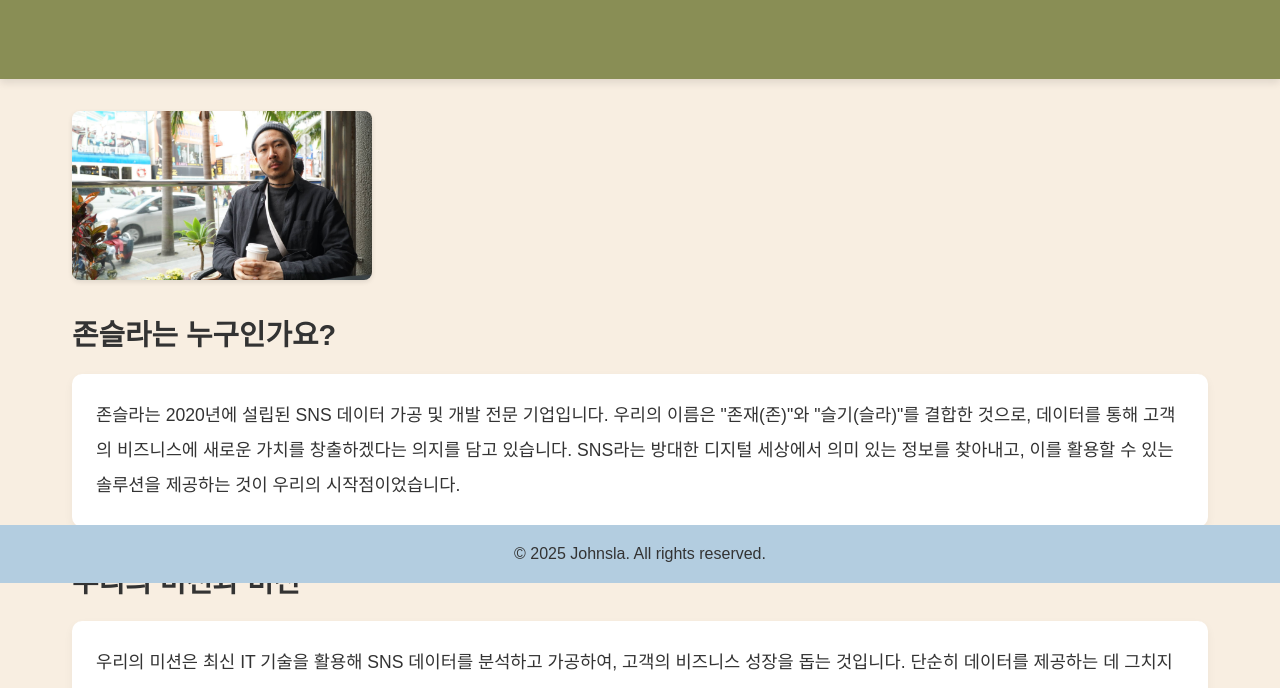
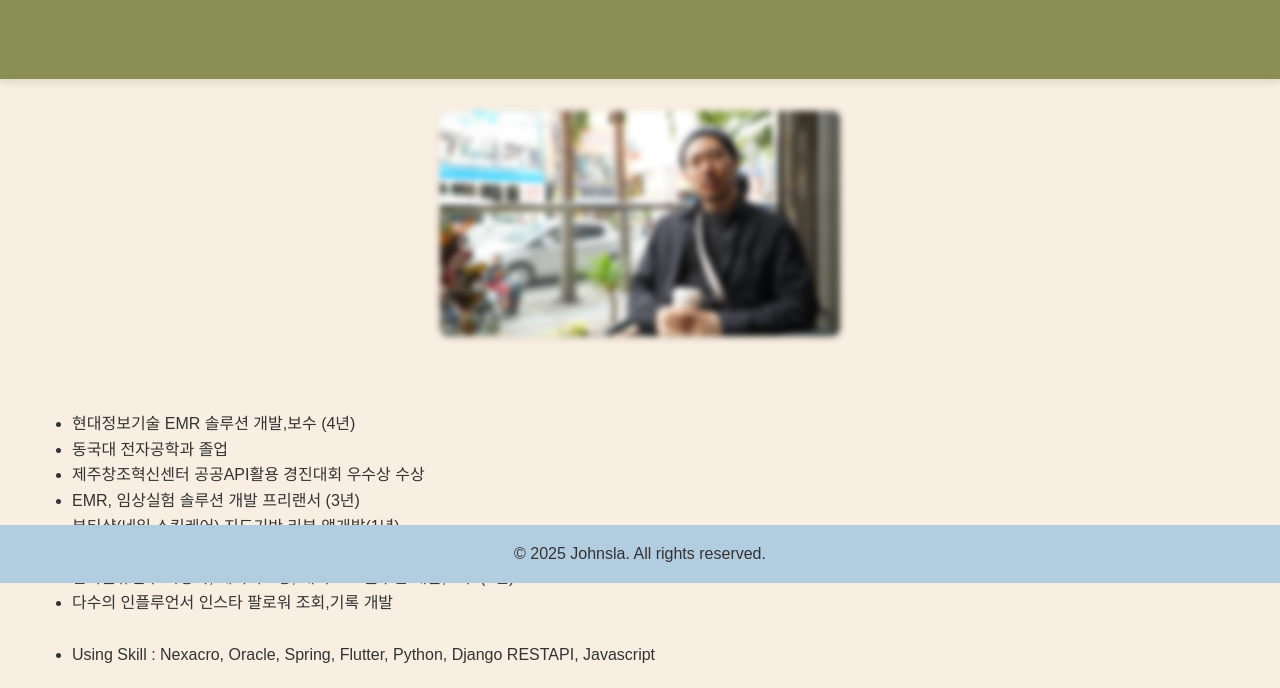
Before and after one commit to kery27/adjohnsla, a plain HTML site: page about.html in a window 1280 px wide. Shown: the part 217-905 px from the top of the page. Drawn offline with Linux system fonts and the light colour scheme.

Commit message:
Add files via upload

```diff
--- a/about.html
+++ b/about.html
@@ -64,7 +64,7 @@
         }
 
         .about-section h2 {
-            font-size: 4.5rem; /* index의 hero h2와 유사하게 */
+            font-size: 2.5rem; /* index의 hero h2와 유사하게 */
             color: #333;
 
             text-align: center;
@@ -87,13 +87,17 @@
             transition: box-shadow 0.3s;
         }
 
+
         .about-section img {
-            max-width: 300px; /* 이미지 크기 조정 */
+            display: block;
+            max-width: 400px;
             height: auto;
-            border-radius: 8px; /* 모서리 둥글게 */
-            box-shadow: 0 2px 5px rgba(0, 0, 0, 0.1); /* 이미지에 약간의 그림자 */
+            border-radius: 8px;
+            box-shadow: 0 2px 5px rgba(0, 0, 0, 0.1);
+            margin: 0 auto 1.5rem; /* 가운데 정렬 및 하단 여백 */
+            filter: blur(3px);
+        }
 
-        }
 
         .about-section p:hover {
             box-shadow: 0 6px 15px rgba(0, 0, 0, 0.1); /* 호버 효과 추가 */
@@ -149,14 +153,34 @@
     <div class="container">
         <section class="about-section">
             <img src="garcia.jpg" alt="누구인가">
+            <br>
+            <br>
+            <ul>
+                <li>현대정보기술 EMR 솔루션 개발,보수 (4년)</li>
+                <li>동국대 전자공학과 졸업</li>
+                <li>제주창조혁신센터 공공API활용 경진대회 우수상 수상</li>
+                <li>EMR, 임상실험 솔루션 개발 프리랜서 (3년)</li>
+                <li>뷰티샵(네일,스킨케어) 지도기반 리뷰 앱개발(1년)</li>
+                <li>영화퀴즈 앱 개발 </li>
+                <li>반복물류업무 자동화, 데이터로깅, 대시보드 솔루션 개발,보수 (3년)</li>
+                <li>다수의 인플루언서 인스타 팔로워 조회,기록 개발</li>
+                <br>
+                <li>Using Skill : Nexacro, Oracle, Spring, Flutter, Python, Django RESTAPI, Javascript</li>
+            </ul>
+        </section>
+    </div>
+
+    <div class="container">
+        <section class="about-section">
+
             <div>
-                <h3>존슬라는 누구인가요?</h3>
+                <h3>존슬라는 무엇인가요?</h3>
                 <p>존슬라는 2020년에 설립된 SNS 데이터 가공 및 개발 전문 기업입니다. 우리의 이름은 "존재(존)"와 "슬기(슬라)"를 결합한 것으로, 데이터를 통해 고객의 비즈니스에 새로운 가치를 창출하겠다는 의지를 담고 있습니다. SNS라는 방대한 디지털 세상에서 의미 있는 정보를 찾아내고, 이를 활용할 수 있는 솔루션을 제공하는 것이 우리의 시작점이었습니다.</p>
 
-                <h3>우리의 미션과 비전</h3>
+                <h3>존슬라의 미션과 비전</h3>
                 <p>우리의 미션은 최신 IT 기술을 활용해 SNS 데이터를 분석하고 가공하여, 고객의 비즈니스 성장을 돕는 것입니다. 단순히 데이터를 제공하는 데 그치지 않고, 그 속에 숨겨진 이야기를 발견하고 실질적인 솔루션으로 연결합니다. 우리의 비전은 "데이터로 세상을 더 스마트하게 만드는 기업"이 되는 것으로, 모든 기업과 개인이 데이터를 자유롭게 활용할 수 있는 세상을 꿈꿉니다.</p>
 
-                <h3>우리의 강점</h3>
+                <h3>존슬라의 강점</h3>
                 <p>존슬라는 풍부한 데이터 분석 경험과 고객 맞춤형 솔루션으로 차별화됩니다. 인스타그램 팔로워 데이터를 정밀하게 가공하거나, 고객의 니즈에 맞춘 독창적인 프로그램을 개발하는 데 강점이 있습니다. 최신 트렌드를 반영한 실시간 데이터 시각화 기술과, 고객과의 긴밀한 소통을 통해 늘 최적의 결과를 만들어냅니다.</p>
 
                 <h3>함께하는 팀</h3>
@@ -165,7 +189,7 @@
                 <h3>고객과 함께한 여정</h3>
                 <p>설립 이후, 존슬라는 50개 이상의 기업과 협력하며 다양한 프로젝트를 성공적으로 완수했습니다. 소규모 스타트업부터 대기업까지, 각 고객의 필요에 맞춘 솔루션으로 신뢰를 쌓아왔습니다. 예를 들어, 한 패션 브랜드의 인스타그램 데이터를 분석해 팔로워의 구매 패턴을 파악하며 매출 20% 증가를 이끌어낸 사례는 우리의 자랑거리 중 하나입니다.</p>
 
-                <h3>당신과 함께하고 싶습니다</h3>
+                <h3><당신과></당신과> 함께하고 싶습니다</h3>
                 <p>존슬라는 단순한 기술 제공자가 아닙니다. 우리는 당신의 비즈니스 파트너로서, 데이터를 활용한 새로운 가능성을 함께 탐구하고 싶습니다. SNS 데이터로 무엇을 할 수 있을지 궁금하시다면, 언제든 문의 페이지에서 연락주세요. 당신의 이야기를 기다리고 있습니다!</p>
                 <br>
             </div>
```
Also changed, not shown: services.html (+19 -0 lines).
